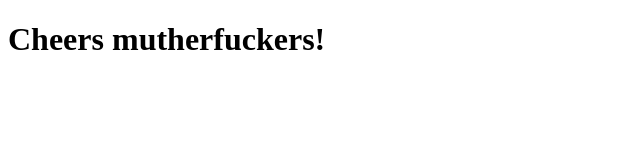
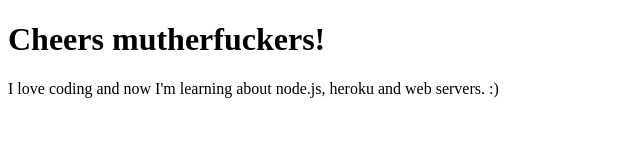
Before and after one commit to justintungul/web-server, a website: page public/index.html in a window 1280 px wide. Shown: the whole page, without its empty margins (0-640 px from the left). Drawn offline with Linux system fonts and the light colour scheme.

Commit message:
Added paragraph in index.html

```diff
--- a/public/index.html
+++ b/public/index.html
@@ -6,5 +6,6 @@
 </head>
 <body>
 	<h1>Cheers mutherfuckers!</h1>
+	<p>I love coding and now I'm learning about node.js, heroku and web servers. :)</p>
 </body>
 </html>
```
